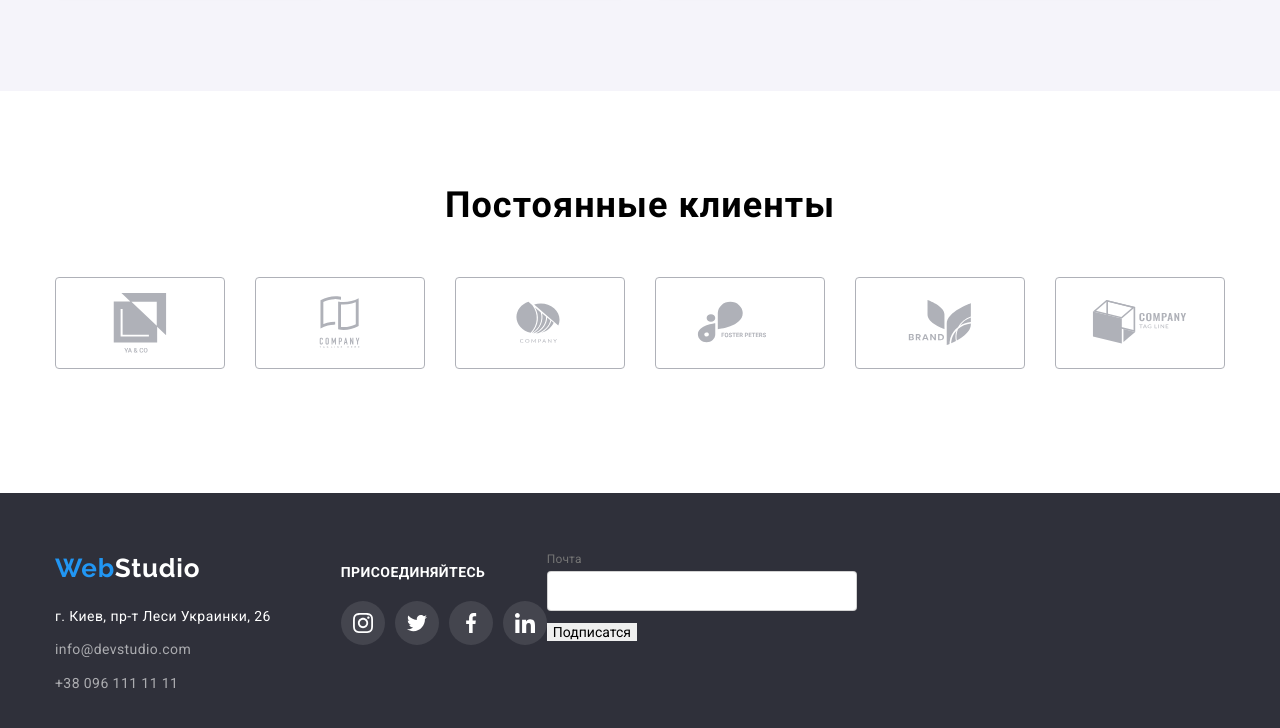
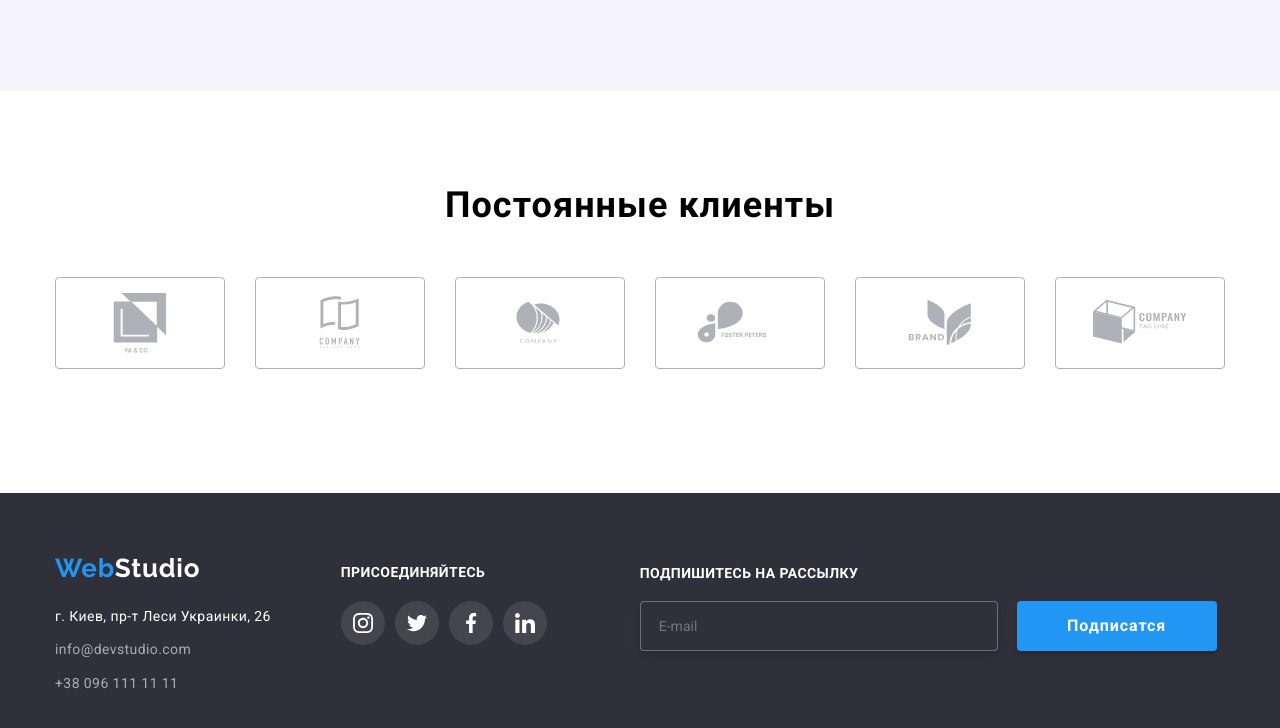
Before and after one commit to Zestiko/goit-markup-hw-06, a plain HTML site: page index.html in a window 1280 px wide. Shown: the part 2205-2933 px from the top of the page. Drawn offline with nearby package versions, Linux system fonts and the light colour scheme.

Commit message:
Add styles to footer forms

```diff
--- a/css/styles.css
+++ b/css/styles.css
@@ -659,6 +659,61 @@ button {
 }
 
 
+/* Footer form */
+.footer-form{
+    margin-left: 93px;
+    margin-top: 12px;
+}
+
+.footer-form-label {
+    display: block;
+    margin-bottom: 20px;
+    font-family: 'Roboto';
+    font-style: normal;
+    font-weight: 700;
+    font-size: 14px;
+    line-height: 16px;
+    letter-spacing: 0.03em;
+    text-transform: uppercase;
+
+    color: #FFFFFF;
+}
+.footer-form-input {
+    width: 358px;
+    height: 50px;
+    margin-right: 15px;
+    border: 1px solid rgba(255, 255, 255, 0.3);
+    filter: drop-shadow(0px 4px 4px rgba(0, 0, 0, 0.15));
+    border-radius: 4px;
+    background-color: #2F303A;
+}
+.footer-form-input::placeholder {
+    padding: 15px 16px;
+}
+
+.footer-form-button {
+    width: 200px;
+    height: 50px;
+    font-family: 'Roboto';
+    font-style: normal;
+    font-weight: 700;
+    font-size: 16px;
+    line-height: 1.88;
+
+    letter-spacing: 0.06em;
+
+    color: #FFFFFF;
+
+    background: #2196F3;
+    box-shadow: 0px 4px 4px rgba(0, 0, 0, 0.15);
+    border-radius: 4px;
+}
+.footer-form-button::after {
+
+    width: 20px;
+    height: 20px;
+    background-color: #fff;
+}
 /* Портфолио */
 /* Кнопки портфолио */
 .portfolio-button-list {
@@ -932,6 +987,7 @@ button {
     display: flex;
     align-items: center;
     justify-content: center;
+    flex-shrink: 0;
     width: 16px;
     height: 15px;
     margin-top: 3px;
@@ -944,16 +1000,19 @@ button {
 
 .checkbox-icon {
     opacity: 0;
-    fill: red;
+    fill: #fff;
     transition: opacity 250ms cubic-bezier(0.4, 0, 0.2, 1);
+    background-color: #2196f3;
 }
 
 .checkbox-input:checked + .checkbox-icon {
     opacity: 1;
 }
-.checkbox-input:checked ~ .checkbox-control{
+
+
+/* .checkbox-input:checked ~ .checkbox-control{
     background-color: #2196F3;
-}
+} */
 
 .checkbox-label {
     font-family: 'Roboto';
--- a/index.html
+++ b/index.html
@@ -348,11 +348,10 @@
                 </ul>
             </div>
             <div class="footer-form">
-
                 <form >
-                    <label class="form-feild-label" for="e-mail">Почта</label>
-                    <input class="form-field-input" id="e-mail" type="email" name="e-mail" >
-                    <button type="submit">Подписатся</button>
+                    <label class="footer-form-label" for="e-mail">Подпишитесь на рассылку</label>
+                    <input class="footer-form-input" id="e-mail" type="email" name="e-mail" placeholder="E-mail">
+                    <button class="footer-form-button" type="submit">Подписатся</button>
                 </form>
             </div>
 
@@ -410,7 +409,7 @@
                         <div class="form-field checkbox">
                             <div class="checkbox-control">
                                 <input class="checkbox-input" type="checkbox" id="terms-conditions">
-                                <svg class="checkbox-icon" width="11px" height="8px" aria-hidden="true" >
+                                <svg class="checkbox-icon" width="18px" height="15px" aria-hidden="true" >
                                     <use href="./images/icons.svg#checkbox"></use>
                                 </svg>
                             </div>
```
